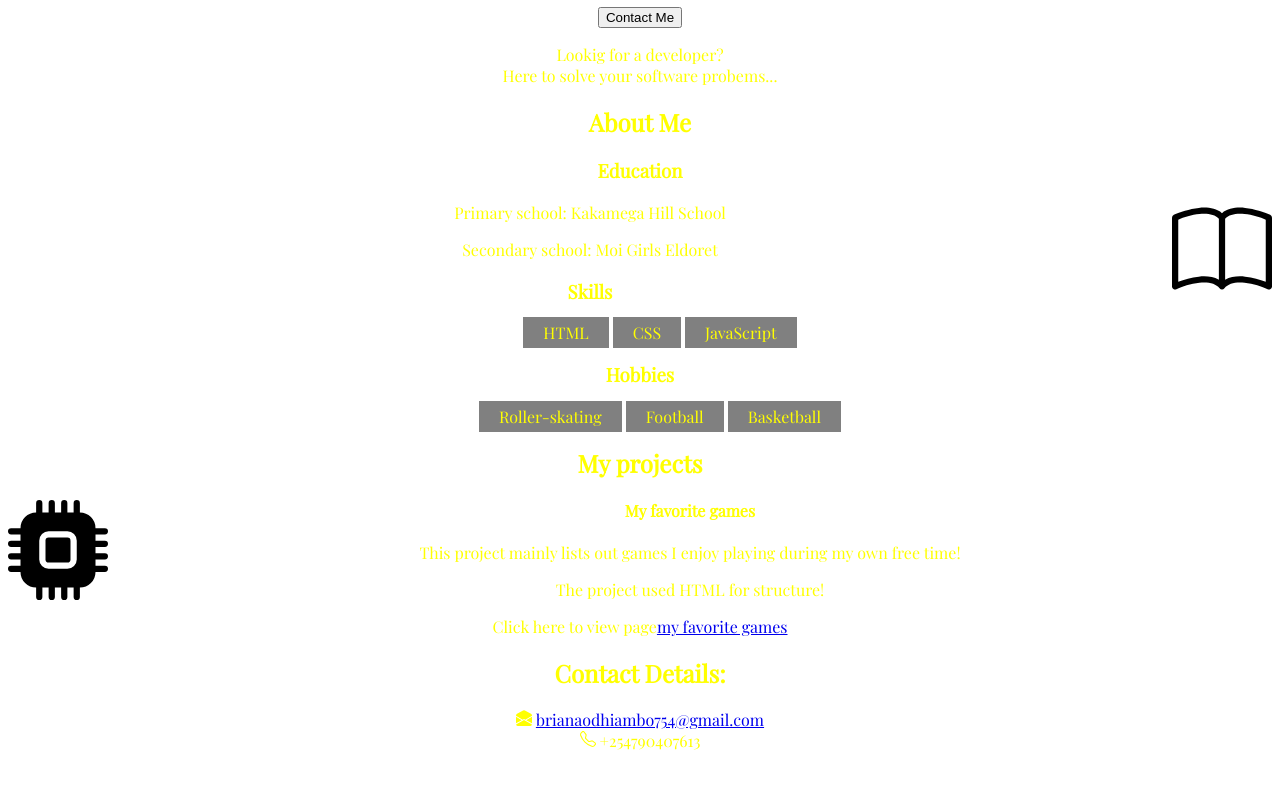
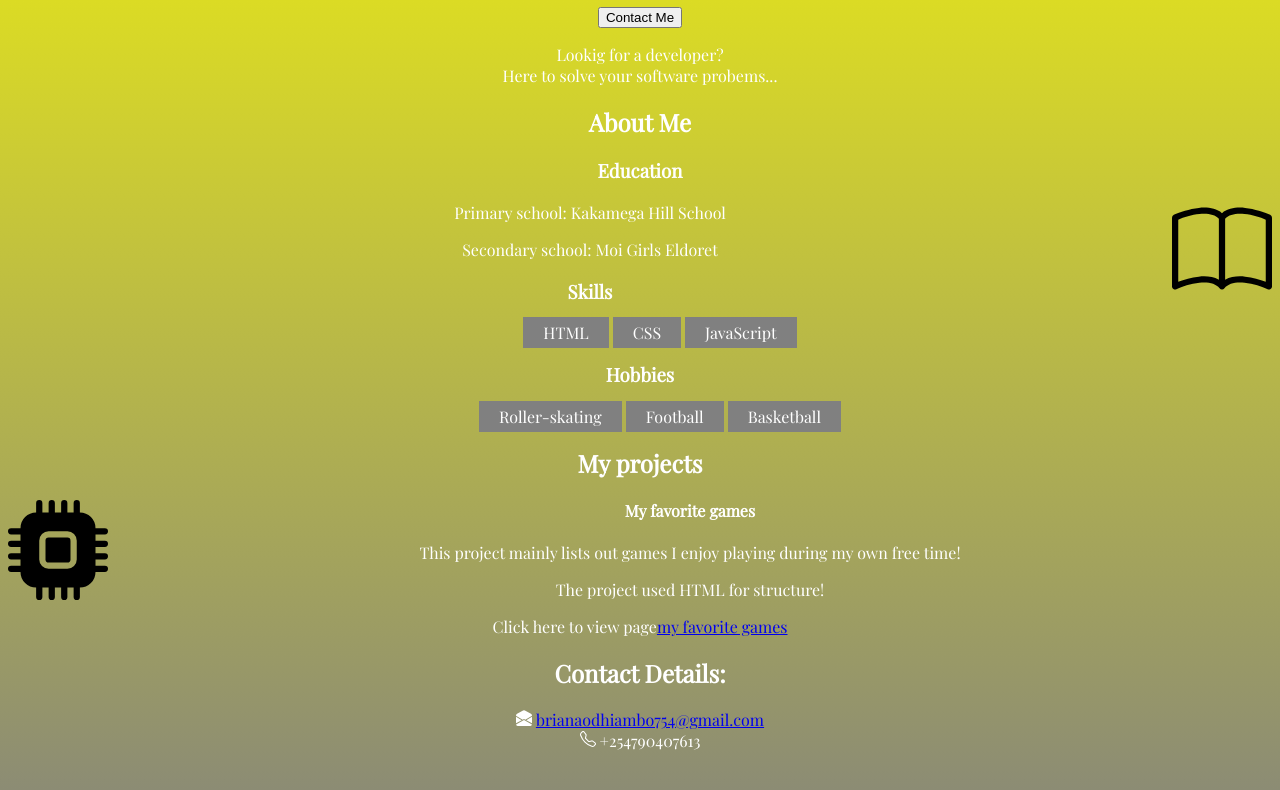
Before and after one commit to 754Bree/Personal-portfolio-page-redone-, a plain HTML site: page index.html in a window 1280 px wide. Shown: the part 357-1147 px from the top of the page. Drawn offline with nearby package versions, Linux system fonts and the light colour scheme.

Commit message:
Add new background image

```diff
--- a/css/styles.css
+++ b/css/styles.css
@@ -1,8 +1,9 @@
 body {
- background-image: Black, grey;
+  background-image: repeating-linear-gradient(Yellow ,grey);
+ /*background-image: Black, grey;*/
   text-align: center;
   height:1250px;
-  color:yellow;
+  color:white;
   font-family: 'Playfair Display', serif;
 
 }
```
